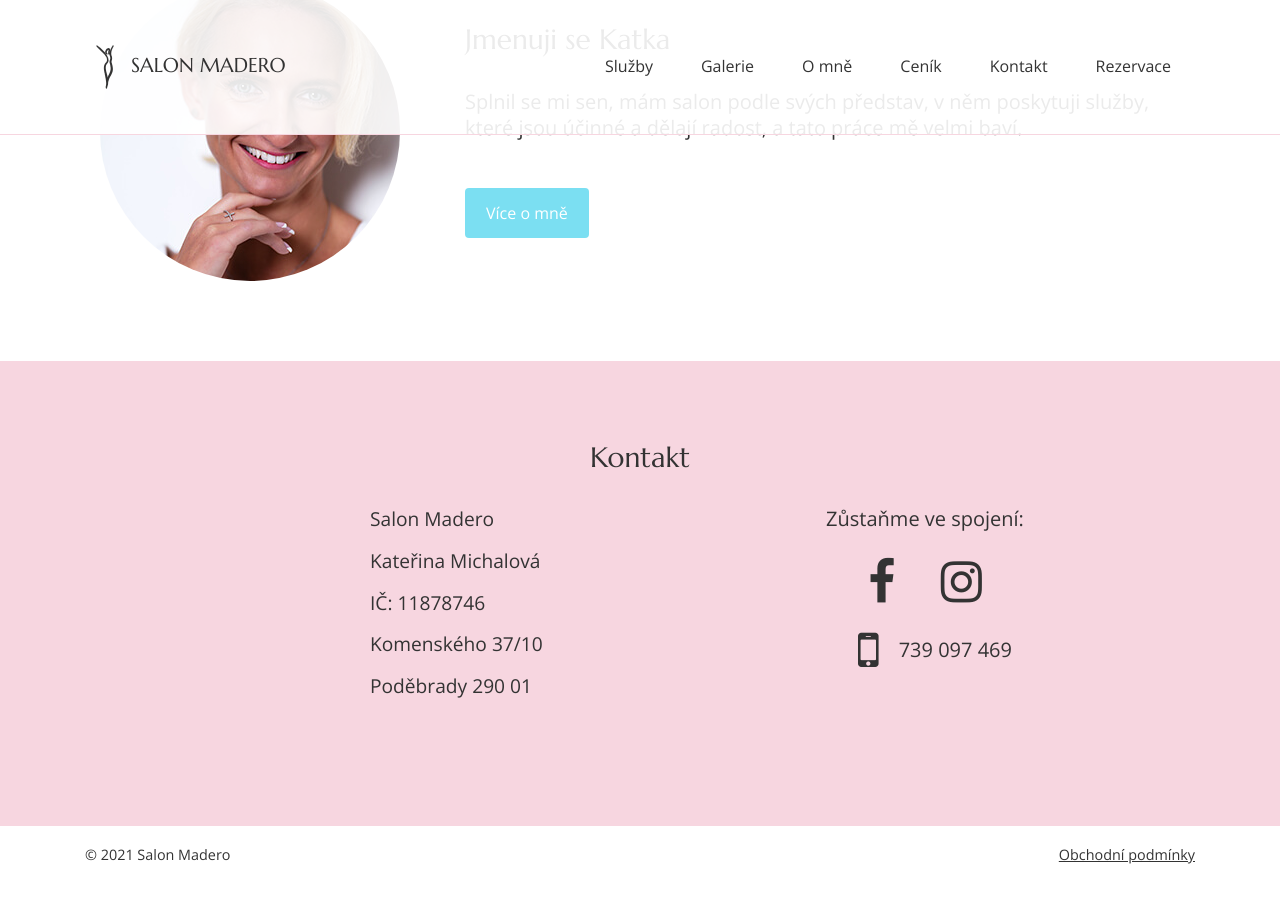
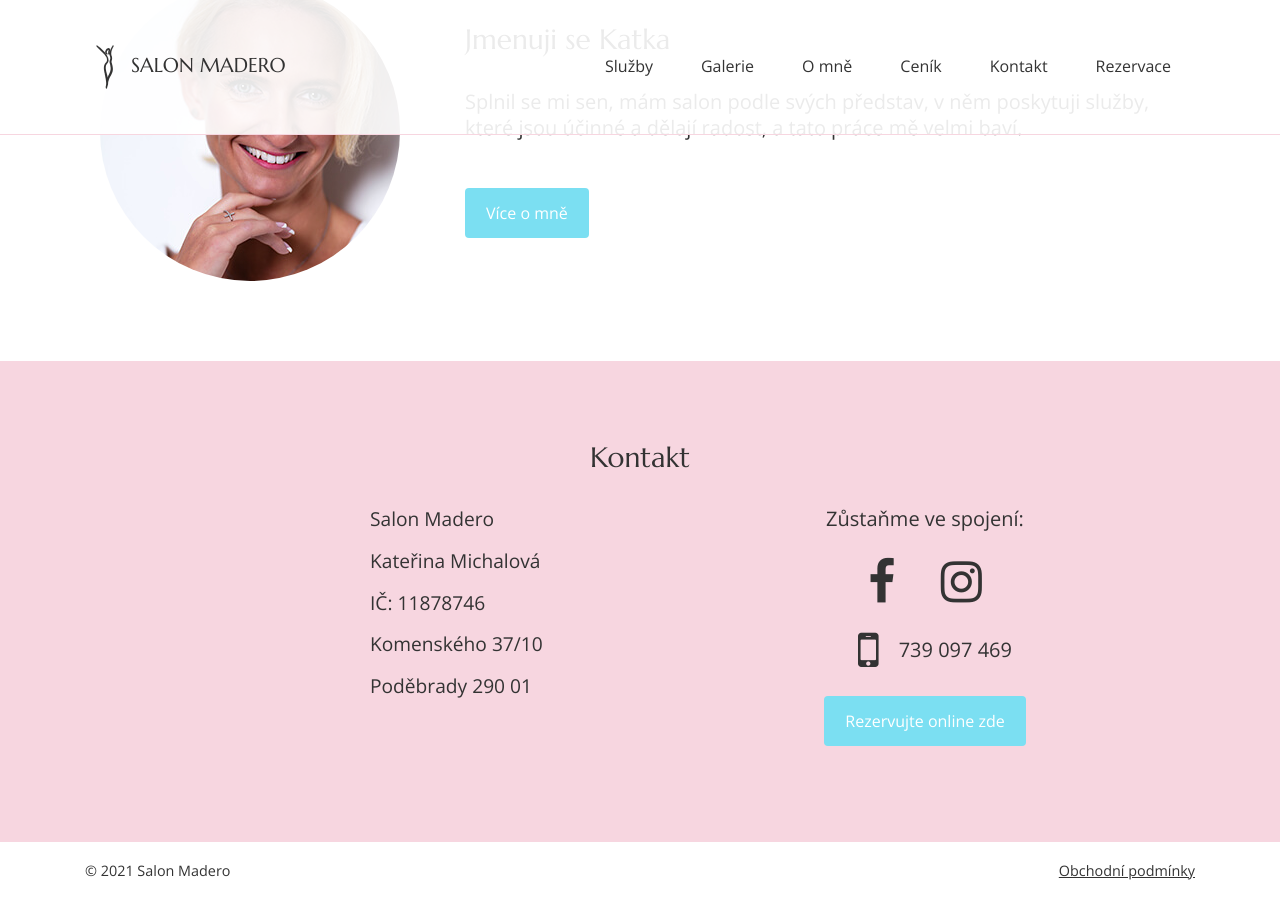
Before and after one commit to salonmadero/salonmadero.github.io, a Jekyll site: the page built from index.html, in a window 1280 px wide and 900 px high, scrolled down 2665 px. Built offline with Jekyll 4.4.1, drawn with Linux system fonts in a browser that asks for light colours.

Commit message:
Update contact.html

```diff
--- a/_includes/contact.html
+++ b/_includes/contact.html
@@ -19,7 +19,6 @@
                 <div class="text-center">
                     <p class="font-400">Zůstaňme ve spojení:</p>
                     <p class="follow">
-
                         <a href="https://www.facebook.com/people/Maderoterapie-Bodywood/100069977362631"
                            target="_blank"><i class="fa fa-facebook"></i>
                         </a>
@@ -27,6 +26,7 @@
                             <i class="fa fa-instagram"></i>
                         </a>
                         <a href="tel:+420739097469" class="phone d-block"><i class="fa fa-mobile"></i>739 097 469</a>
+                        <a class="btn" href="https://salonmadero.getpuxi.cz/cs/p/salonmadero" target="_blank">Rezervujte online zde</a>
                     </p>
                 </div>
             </div>
```
